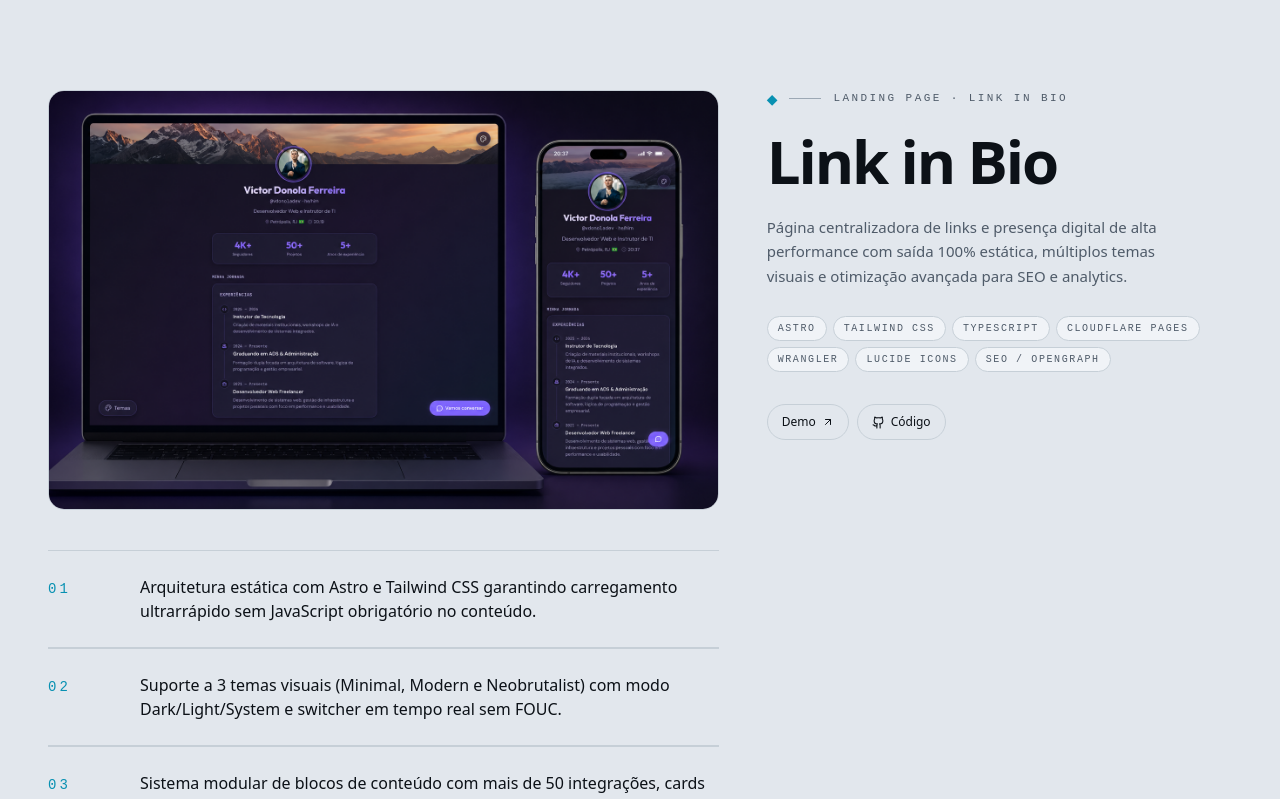
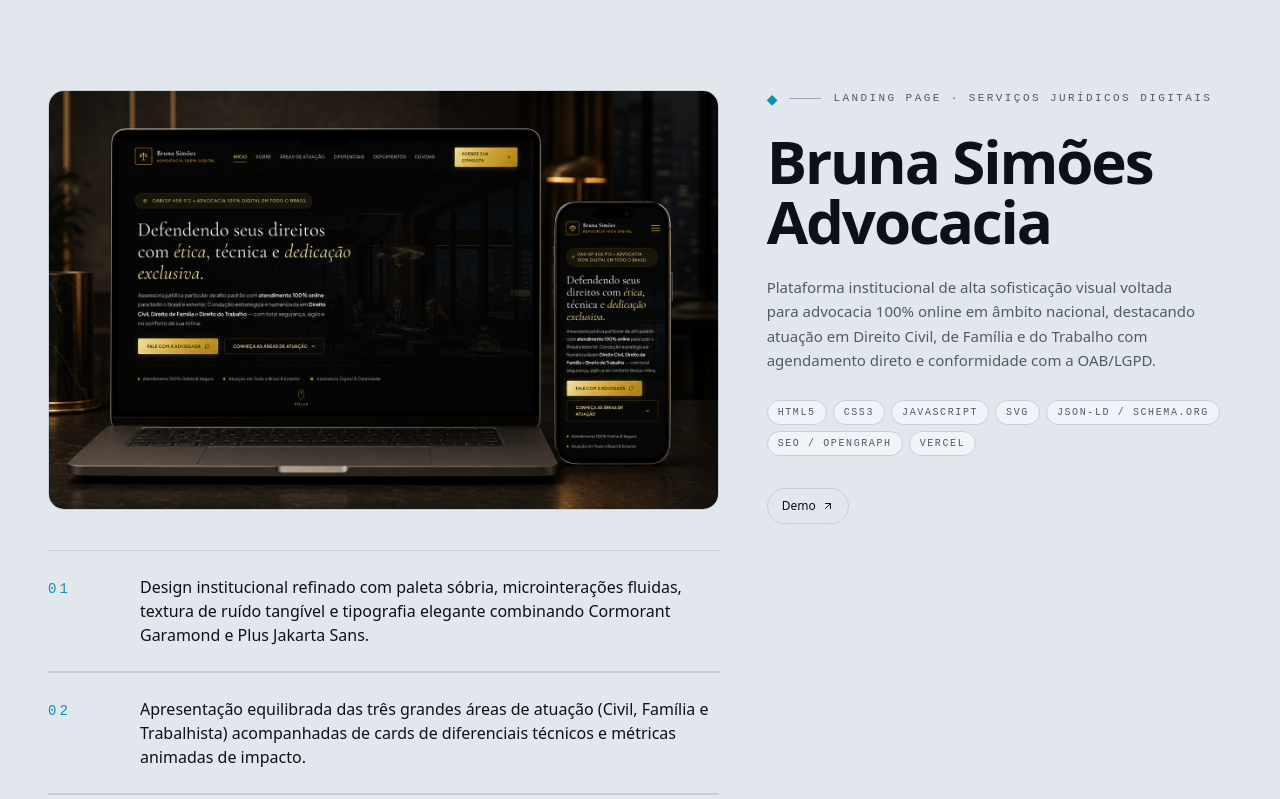
Before and after one commit to vdonoladev/my-site, a React (Vite) app: page / in a window 1280 px wide. Shown: the part 4480-5279 px from the top of the page. Built offline with nearby package versions, Linux system fonts and the light colour scheme.

Commit message:
add new project

```diff
--- a/src/data/projects.ts
+++ b/src/data/projects.ts
@@ -69,6 +69,54 @@
     ],
     links: {
       demo: 'https://valeimperial-vdonoladev.vercel.app/',
+    },
+  },
+  {
+    slug: 'bruna-simoes-advocacia',
+    kind: 'fullstack',
+    name: 'Bruna Simões Advocacia',
+    type: {
+      pt: 'Landing Page · Serviços Jurídicos Digitais',
+      en: 'Landing Page · Digital Legal Services',
+    },
+    description: {
+      pt: 'Plataforma institucional de alta sofisticação visual voltada para advocacia 100% online em âmbito nacional, destacando atuação em Direito Civil, de Família e do Trabalho com agendamento direto e conformidade com a OAB/LGPD.',
+      en: 'Sophisticated legal landing page designed for a nationwide 100% digital law practice, highlighting Civil, Family, and Labor Law services with direct online scheduling and full OAB/LGPD compliance.',
+    },
+    bullets: {
+      pt: [
+        'Design institucional refinado com paleta sóbria, microinterações fluidas, textura de ruído tangível e tipografia elegante combinando Cormorant Garamond e Plus Jakarta Sans.',
+        'Apresentação equilibrada das três grandes áreas de atuação (Civil, Família e Trabalhista) acompanhadas de cards de diferenciais técnicos e métricas animadas de impacto.',
+        'Carrossel dinâmico de depoimentos de clientes com paginação por dots e controles laterais, além de accordion interativo para esclarecimento de dúvidas frequentes (FAQ).',
+        'Canal direto de conversão com botão flutuante de WhatsApp, formulário com disparo híbrido (e-mail e WhatsApp), modal de confirmação acessível e dados estruturados Schema.org (LegalService JSON-LD) para SEO local e nacional.',
+      ],
+      en: [
+        'Sophisticated corporate aesthetic featuring subtle tangible noise textures, fluid micro-interactions, and premium typography pairing Cormorant Garamond with Plus Jakarta Sans.',
+        'Balanced presentation of the three core practice areas (Civil, Family, and Labor Law) accompanied by technical differentiator cards and animated impact metrics.',
+        'Dynamic testimonial carousel with dot pagination and arrow navigation, coupled with an interactive accordion for frequently asked questions (FAQ).',
+        'Direct conversion hub featuring a floating WhatsApp CTA, hybrid contact form (email & WhatsApp trigger), accessible confirmation modal, and rich Schema.org JSON-LD structured data for advanced legal SEO.',
+      ],
+    },
+    stack: [
+      'HTML5',
+      'CSS3',
+      'JavaScript',
+      'SVG',
+      'JSON-LD / Schema.org',
+      'SEO / OpenGraph',
+      'Vercel',
+    ],
+    images: [
+      {
+        src: '/projects/BrunaSimoes/01.png',
+        alt: {
+          pt: 'Bruna Simões Advocacia - Interface de landing page jurídica moderna para atendimento 100% online',
+          en: 'Bruna Simões Law Practice - Modern legal landing page interface for 100% online legal consultations',
+        },
+      },
+    ],
+    links: {
+      demo: 'https://advbrunasimoes-vdonoladev.vercel.app/',
     },
   },
   {
```
Also changed, not shown: public/projects/BrunaSimoes/01.png (added).
